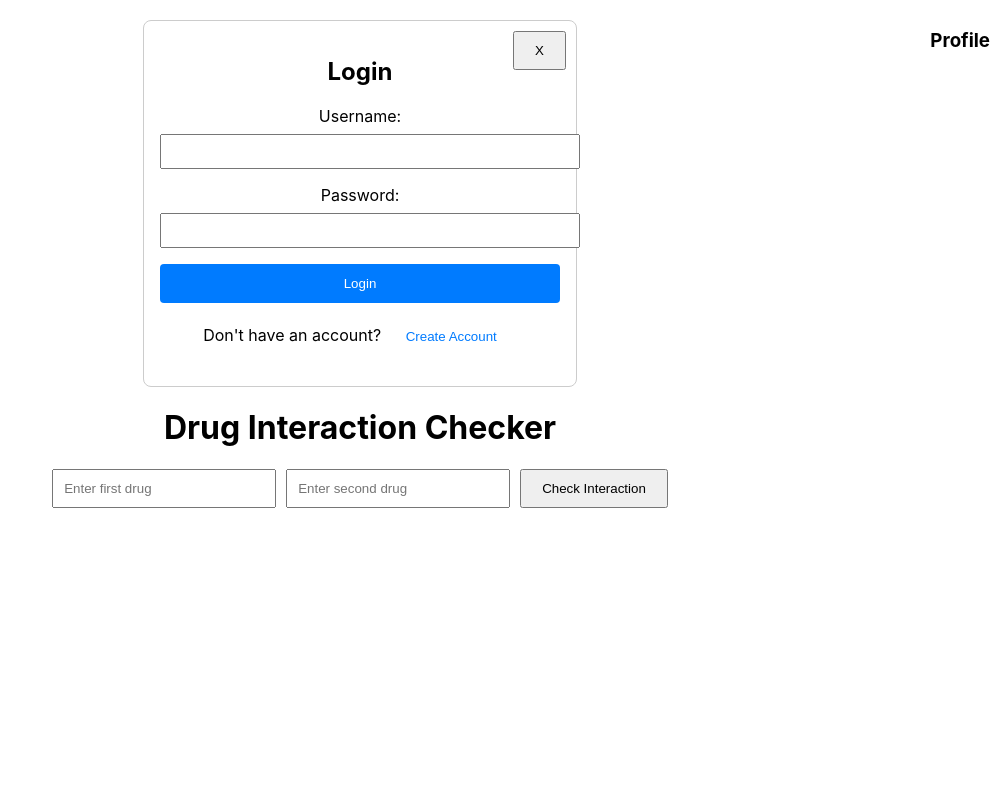
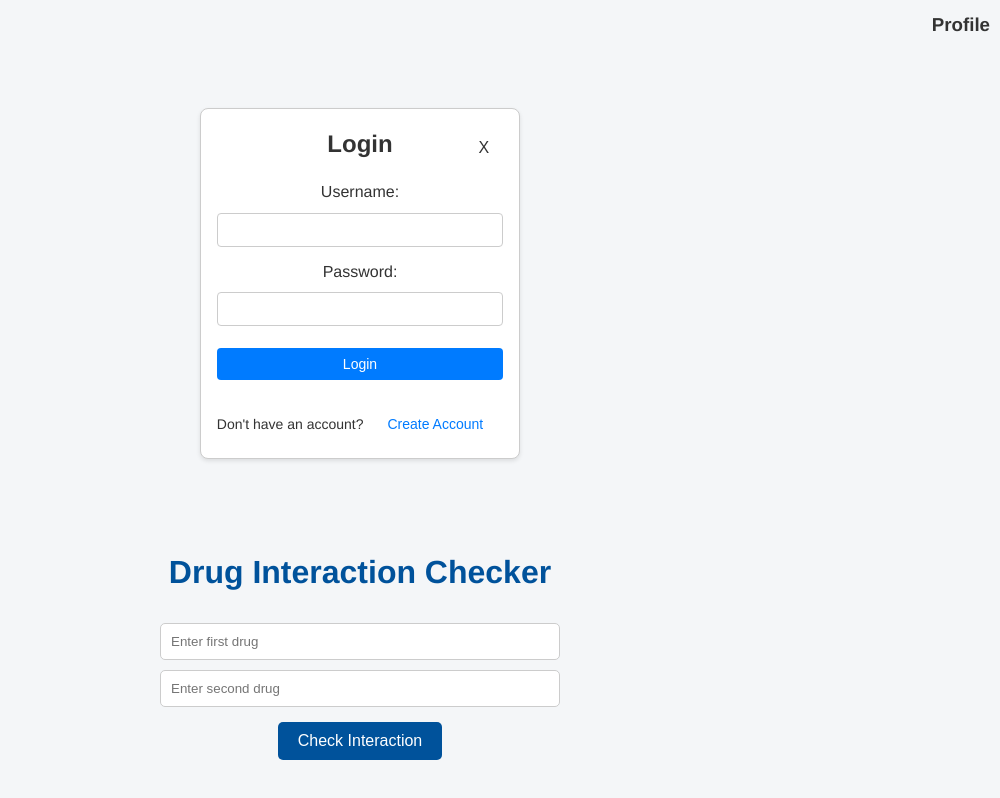
Before and after one commit to EugeneJoo/Medicate_Safe, a React (Create React App) app in the folder medicate_safe_frontend/: page / in a window 1280 px wide. Both pictures are taken after a click on the element "Profile". Shown: the top 798 px of the page, without its empty margins (280-1280 px from the left). Built offline with nearby package versions, Linux system fonts and the light colour scheme.

Commit message:
styling changes

```diff
--- a/medicate_safe_frontend/src/App.css
+++ b/medicate_safe_frontend/src/App.css
@@ -1,3 +1,123 @@
+* {
+  margin: 0;
+  padding: 0;
+  box-sizing: border-box;
+}
+
+/* Set a basic font and background */
+body {
+  font-family: 'Helvetica Neue', Arial, sans-serif;
+  background-color: #f4f6f8;
+  color: #333;
+  line-height: 1.6;
+}
+
+/* Wrapper styling */
+.App {
+  display: flex;
+  flex-direction: column;
+  align-items: center;
+  padding: 20px;
+}
+
+h1 {
+  font-size: 2rem;
+  color: #00529B; /* Dark blue color */
+  margin-bottom: 20px;
+}
+
+.input-container {
+  display: flex;
+  flex-direction: column;
+  align-items: center;
+  margin-bottom: 20px;
+  width: 100%;
+  max-width: 500px;
+}
+
+.input-container input {
+  width: 80%;
+  padding: 10px;
+  margin: 5px 0;
+  border: 1px solid #ccc;
+  border-radius: 5px;
+}
+
+/* Button styling */
+button {
+  background-color: #00529B; /* Dark blue color */
+  color: white;
+  border: none;
+  padding: 10px 20px;
+  border-radius: 5px;
+  font-size: 1rem;
+  cursor: pointer;
+  margin-top: 10px;
+}
+
+button:hover {
+  background-color: #003B73; /* Darker blue on hover */
+}
+
+/* Error messages */
+.error {
+  color: #D8000C;
+  background-color: #FFD2D2;
+  padding: 10px;
+  border-radius: 5px;
+  margin-top: 10px;
+}
+
+/* Result container */
+.result {
+  background-color: white;
+  border: 1px solid #ccc;
+  border-radius: 5px;
+  padding: 20px;
+  width: 100%;
+  max-width: 600px;
+  margin-top: 20px;
+  overflow-x: auto; /* Makes the box horizontally scrollable */
+  word-wrap: break-word; /* Ensures long words break to the next line */
+}
+
+.result h2 {
+  color: #00529B;
+  margin-bottom: 10px;
+}
+
+/* Profile icon */
+.profile-icon {
+  display: flex;
+  align-items: center;
+  cursor: pointer;
+  margin-bottom: 20px;
+}
+
+/* Modal styling (Assuming Login and Register use a modal) */
+.modal {
+  position: fixed;
+  top: 50%;
+  left: 50%;
+  transform: translate(-50%, -50%);
+  background-color: white;
+  padding: 20px;
+  border-radius: 5px;
+  box-shadow: 0 0 10px rgba(0, 0, 0, 0.1);
+  z-index: 1000;
+}
+
+.modal-overlay {
+  position: fixed;
+  top: 0;
+  left: 0;
+  width: 100%;
+  height: 100%;
+  background-color: rgba(0, 0, 0, 0.5);
+  z-index: 999;
+}
+
+
 .App {
   position: relative;
   min-height: 100vh;
--- a/medicate_safe_frontend/src/components/login.js
+++ b/medicate_safe_frontend/src/components/login.js
@@ -1,5 +1,5 @@
-//login.js
 import React, { useState } from 'react';
+import './modals.css'; // Import the CSS file
 
 const Login = ({ onLogin, onSwitchToRegister, onClose }) => {
     const [Username, setUsername] = useState('');
@@ -7,12 +7,10 @@ const Login = ({ onLogin, onSwitchToRegister, onClose }) => {
     const [errorMessage, setErrorMessage] = useState('');
     const [successMessage, setSuccessMessage] = useState('');
 
-
     const handleSubmit = async(event) => {
       event.preventDefault();
 
       try {
-        // Call the registration API
         const response = await fetch('http://localhost:5001/login', {
           method: 'POST',
           headers: {
@@ -24,29 +22,25 @@ const Login = ({ onLogin, onSwitchToRegister, onClose }) => {
         const data = await response.json();
 
         if (response.ok) {
-          // Handle success (e.g., display a success message, or call `onRegister`)
           setSuccessMessage('Logged in!');
           setErrorMessage('');
-          // Optionally, call the `onRegister` function after successful registration
           onLogin(data);
         } else {
-          // Handle error response (e.g., user already exists)
           setErrorMessage(data.message || 'Login failed');
           setSuccessMessage('');
         }
       } catch (error) {
-        // Handle network or other errors
         setErrorMessage('Error: Unable to login. Please try again.');
         setSuccessMessage('');
       }
       };
 
     return (
-      <div style={{ position: 'relative', maxWidth: '400px', margin: 'auto', padding: '1rem', border: '1px solid #ccc', borderRadius: '8px' }}>
+      <div className="login-container">
         <h2>Login</h2>
-        <button onClick={onClose} style={{ position: 'absolute', top: '10px', right: '10px', cursor: 'pointer' }}>X</button>
+        <button className="close-button" onClick={onClose}>X</button>
         <form onSubmit={handleSubmit}>
-          <div style={{ marginBottom: '1rem' }}>
+          <div className="form-group">
             <label htmlFor="username">Username:</label>
             <input
               type="text"
@@ -54,10 +48,9 @@ const Login = ({ onLogin, onSwitchToRegister, onClose }) => {
               value={Username}
               onChange={(e) => setUsername(e.target.value)}
               required
-              style={{ width: '100%', padding: '0.5rem', marginTop: '0.5rem' }}
             />
           </div>
-          <div style={{ marginBottom: '1rem' }}>
+          <div className="form-group">
             <label htmlFor="password">Password:</label>
             <input
               type="password"
@@ -65,19 +58,17 @@ const Login = ({ onLogin, onSwitchToRegister, onClose }) => {
               value={Password}
               onChange={(e) => setPassword(e.target.value)}
               required
-              style={{ width: '100%', padding: '0.5rem', marginTop: '0.5rem' }}
             />
           </div>
-          <button type="submit" style={{ padding: '0.75rem', width: '100%', background: '#007bff', color: 'white', border: 'none', borderRadius: '4px' }}>
+          <button type="submit" className="submit-button">
             Login
           </button>
         </form>
-        <p style={{ marginTop: '1rem' }}>
-          Don't have an account? <button onClick={onSwitchToRegister} style={{ color: '#007bff', background: 'none', border: 'none', cursor: 'pointer' }}>Create Account</button>
+        <p>
+          Don't have an account? <button className="switch-button" onClick={onSwitchToRegister}>Create Account</button>
         </p>
       </div>
     );
   };
 
-
 export default Login;
--- a/medicate_safe_frontend/src/components/modals.css
+++ b/medicate_safe_frontend/src/components/modals.css
@@ -1,44 +1,85 @@
-.modal {
+* {
+    box-sizing: border-box;
+    margin: 0;
+    padding: 0;
+}
+
+/* Applying base font styling and a background color to the body */
+body {
+    font-family: 'Helvetica Neue', Arial, sans-serif;
+    background-color: #f4f6f8;
+    color: #333;
+    line-height: 1.6;
+}
+
+/* Styles for the login container box */
+.login-container {
     position: relative;
-    max-width: 400px;
+    max-width: 350px;  /* Slightly smaller width */
     margin: auto;
-    padding: 2rem;
+    padding: 1rem;
     border: 1px solid #ccc;
     border-radius: 8px;
-    background: #ffffff;
-    box-shadow: 0px 4px 8px rgba(0, 0, 0, 0.1);
+    background-color: #fff;
+    box-shadow: 0 2px 4px rgba(0, 0, 0, 0.1);  /* Adding a subtle box shadow */
 }
 
-  /* Position close button to the upper right corner */
+.login-container h2 {
+    font-size: 1.5rem; /* Smaller heading */
+    margin-bottom: 1rem;
+    text-align: center;  /* Center-aligning for a cleaner look */
+}
+
+/* Always visible close button */
 .close-button {
     position: absolute;
     top: 10px;
     right: 10px;
     background: none;
     border: none;
-    font-size: 1.5rem;
+    font-size: 1rem;  /* Adjusting the size to be smaller and consistent */
     cursor: pointer;
+    color: #333;  /* Ensuring it's visible */
 }
 
 .form-group {
-    margin-bottom: 1rem;
+    margin-bottom: 0.75rem;  /* Reduced margin for compactness */
 }
 
-  input {
-    width: 100%;
-    padding: 0.5rem;
-    margin-top: 0.5rem;
-    box-sizing: border-box;
+.form-group label {
+    display: block;
+    margin-bottom: 0.25rem;  /* Reduced margin for compactness */
 }
 
-  button[type="submit"] {
-    padding: 0.75rem;
+.form-group input {
+    width: 100%;
+    padding: 0.5rem;  /* Smaller padding */
+    margin-top: 0.25rem;  /* Reduced margin for a closer alignment */
+    border: 1px solid #ccc;
+    border-radius: 4px;
+    font-size: 0.875rem;  /* Smaller font size */
+}
+
+.submit-button {
+    padding: 0.5rem;  /* Reduced padding */
     width: 100%;
     background: #007bff;
     color: white;
     border: none;
     border-radius: 4px;
+    cursor: pointer;
+    font-size: 0.875rem;  /* Matching the input font size */
+}
+
+/* Hover state for the submit button */
+.submit-button:hover {
+    background: #0056b3;
+}
+
+p {
     margin-top: 1rem;
+    text-align: center;
+    font-size: 0.875rem;  /* Smaller text size */
 }
 
 .switch-button {
@@ -46,9 +87,10 @@
     background: none;
     border: none;
     cursor: pointer;
-    padding: 0;
+    font-size: 0.875rem;  /* Matching the text size */
 }
 
+/* Hover state for the switch button: Only underline */
 .switch-button:hover {
     text-decoration: underline;
 }
--- a/medicate_safe_frontend/src/components/register.js
+++ b/medicate_safe_frontend/src/components/register.js
@@ -1,4 +1,6 @@
+// Register.js
 import React, { useState } from 'react';
+import './modals.css'; // Reusing the CSS file for styling
 
 const Register = ({ onRegister, onSwitchToLogin, onClose }) => {
   const [Username, setUsername] = useState('');
@@ -10,41 +12,36 @@ const Register = ({ onRegister, onSwitchToLogin, onClose }) => {
     event.preventDefault();
 
     try {
-      // Call the registration API
       const response = await fetch('http://localhost:5001/register', {
         method: 'POST',
         headers: {
           'Content-Type': 'application/json',
         },
-        body: JSON.stringify({Username, Password }),
+        body: JSON.stringify({Username, Password}),
       });
 
       const data = await response.json();
 
       if (response.ok) {
-        // Handle success (e.g., display a success message, or call `onRegister`)
         setSuccessMessage('Account created successfully!');
         setErrorMessage('');
-        // Optionally, call the `onRegister` function after successful registration
         onRegister(data);
       } else {
-        // Handle error response (e.g., user already exists)
         setErrorMessage(data.message || 'Registration failed');
         setSuccessMessage('');
       }
     } catch (error) {
-      // Handle network or other errors
       setErrorMessage('Error: Unable to register. Please try again.');
       setSuccessMessage('');
     }
   };
 
   return (
-    <div style={{ position: 'relative', maxWidth: '400px', margin: 'auto', padding: '1rem', border: '1px solid #ccc', borderRadius: '8px' }}>
+    <div className="login-container"> {/* Changed to use CSS class */}
       <h2>Create Account</h2>
-      <button onClick={onClose} style={{ position: 'absolute', top: '10px', right: '10px', cursor: 'pointer' }}>X</button>
+      <button className="close-button" onClick={onClose}>X</button> {/* Changed to use CSS class */}
       <form onSubmit={handleSubmit}>
-        <div style={{ marginBottom: '1rem' }}>
+        <div className="form-group"> {/* Changed to use CSS class */}
           <label htmlFor="username">Username:</label>
           <input
             type="text"
@@ -52,10 +49,10 @@ const Register = ({ onRegister, onSwitchToLogin, onClose }) => {
             value={Username}
             onChange={(e) => setUsername(e.target.value)}
             required
-            style={{ width: '100%', padding: '0.5rem', marginTop: '0.5rem' }}
+            className="input-field"
           />
         </div>
-        <div style={{ marginBottom: '1rem' }}>
+        <div className="form-group">
           <label htmlFor="password">Password:</label>
           <input
             type="password"
@@ -63,15 +60,15 @@ const Register = ({ onRegister, onSwitchToLogin, onClose }) => {
             value={Password}
             onChange={(e) => setPassword(e.target.value)}
             required
-            style={{ width: '100%', padding: '0.5rem', marginTop: '0.5rem' }}
+            className="input-field"
           />
         </div>
-        <button type="submit" style={{ padding: '0.75rem', width: '100%', background: '#007bff', color: 'white', border: 'none', borderRadius: '4px' }}>
+        <button type="submit" className="submit-button">
           Create Account
         </button>
       </form>
-      <p style={{ marginTop: '1rem' }}>
-        Already have an account? <button onClick={onSwitchToLogin} style={{ color: '#007bff', background: 'none', border: 'none', cursor: 'pointer' }}>Log In</button>
+      <p>
+        Already have an account? <button className="switch-button" onClick={onSwitchToLogin}>Log In</button> {/* Changed to use CSS class */}
       </p>
     </div>
   );
```
Lines whose indentation alone changed are shown as unchanged.
